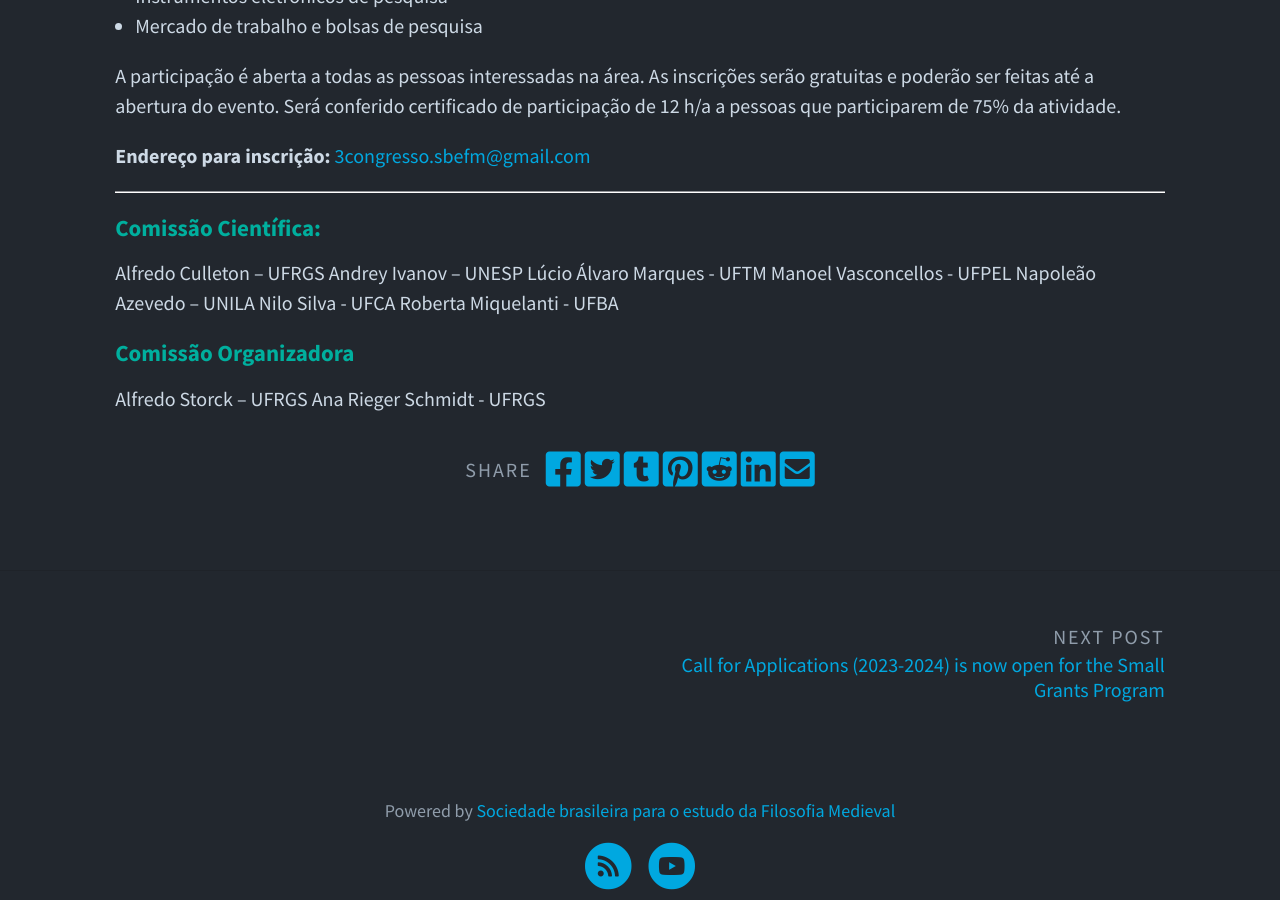
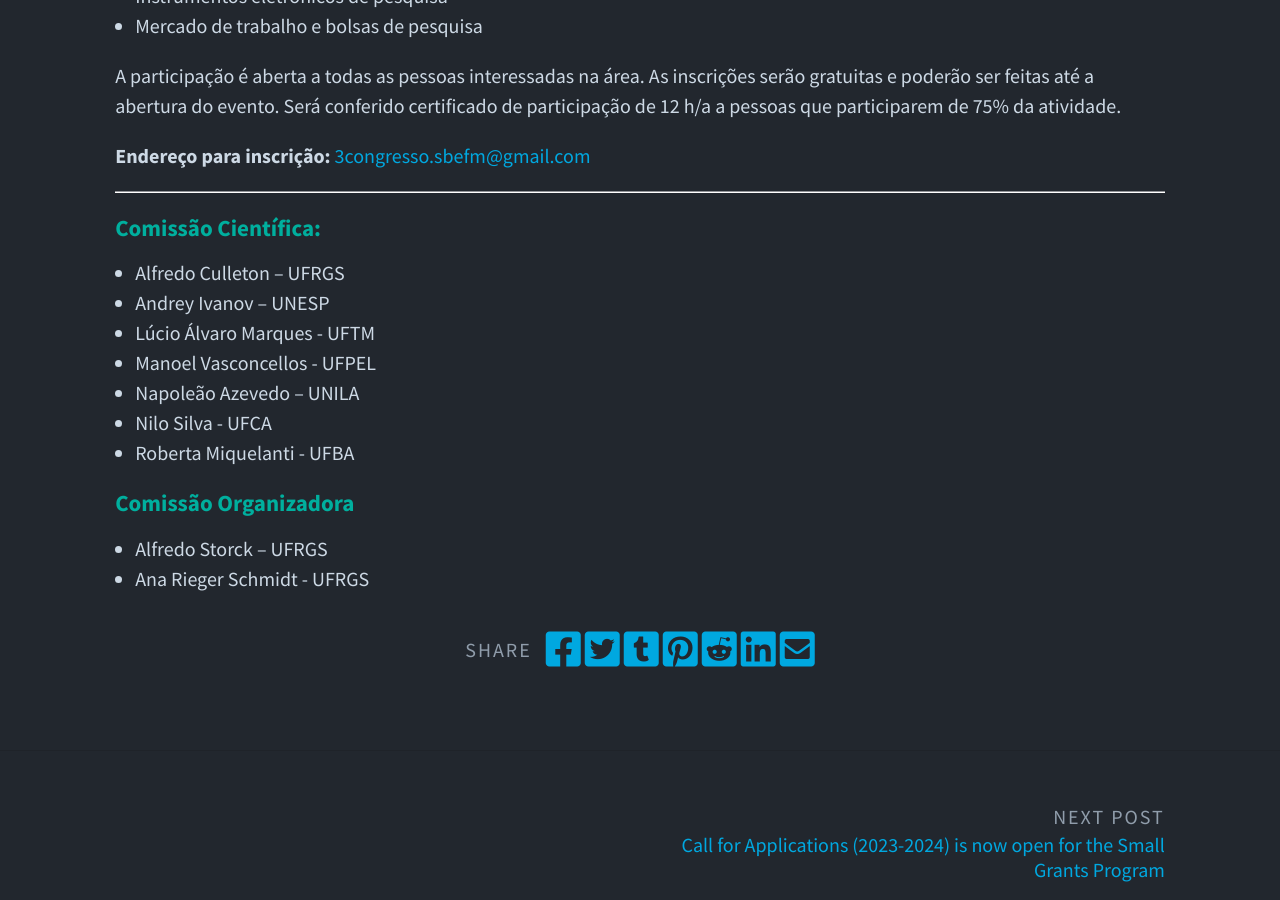
Before and after one commit to nap-o/sbefm, a Jekyll site: the page built from _posts/2023-04-02-iii-congresso-sbefm.md, in a window 1280 px wide and 900 px high, scrolled down 3498 px. Built offline with Jekyll 4.4.1, drawn with Linux system fonts in a browser that asks for light colours.

```diff
--- a/_posts/2023-04-02-iii-congresso-sbefm.md
+++ b/_posts/2023-04-02-iii-congresso-sbefm.md
@@ -68,14 +68,14 @@ A participação é aberta a todas as pessoas interessadas na área. As inscriç
 <hr>
 
 #### Comissão Científica:
-Alfredo Culleton – UFRGS
-Andrey Ivanov – UNESP
-Lúcio Álvaro Marques - UFTM
-Manoel Vasconcellos  - UFPEL
-Napoleão Azevedo – UNILA
-Nilo Silva - UFCA
-Roberta Miquelanti - UFBA
+- Alfredo Culleton – UFRGS
+- Andrey Ivanov – UNESP
+- Lúcio Álvaro Marques - UFTM
+- Manoel Vasconcellos  - UFPEL
+- Napoleão Azevedo – UNILA
+- Nilo Silva - UFCA
+- Roberta Miquelanti - UFBA
 
 #### Comissão Organizadora
-Alfredo Storck – UFRGS
-Ana Rieger Schmidt - UFRGS
+- Alfredo Storck – UFRGS
+- Ana Rieger Schmidt - UFRGS
```
